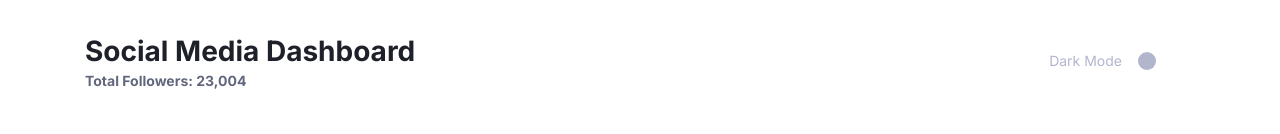
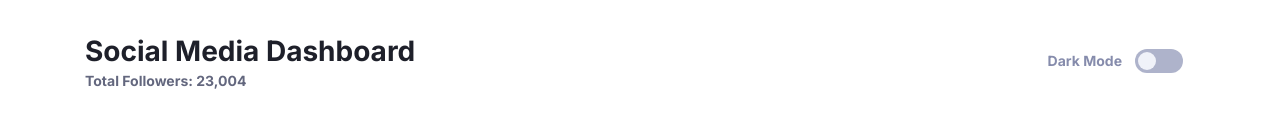
Before and after one commit to jodoesgit/gulp-sass-light-dark-toggle, a website: page index.html in a window 1280 px wide. Shown: the top 134 px of the page. Drawn offline with Linux system fonts and the light colour scheme.

Commit message:
Styled toggle button light/dark

```diff
--- a/app/scss/components/toggle.scss
+++ b/app/scss/components/toggle.scss
@@ -8,6 +8,7 @@
 
     label {
         font-size: rem(14);
+        font-weight: 700;
         color: var(--toggle);
 
         &[for='dark'] {
@@ -30,6 +31,7 @@
         &:focus ~ .toggle__button {
             border: 2px solid white;
         }
+
     }
 
     &__background{
@@ -51,7 +53,7 @@
         width: rem(18);
         height: rem(18);
         border-radius:50%;
-        background: var(--toggle);
+        background-color: var(--toggle-button);
         transition: all 150ms ease-in-out;
     }
 
--- a/app/scss/globals/colors.scss
+++ b/app/scss/globals/colors.scss
@@ -9,7 +9,8 @@
     --youtube: hsl(328, 97%, 39%);
     --toggle-bg-start: hsl(210, 78%, 56%);
     --toggle-bg-end: hsl(146, 68%, 55%);
-    --toggle-light: hsl(230, 22%, 75%);
+    --toggle-light: hsl(230, 19%, 60%);
+    --toggle-bg-light: hsl(230, 22%, 74%);
     --toggle-button-light: hsl(228, 46%, 96%);
     --dark-bg: hsl(230, 19%, 15%);
     --dark-top-bg: hsl(232, 19%, 15%);
@@ -40,7 +41,7 @@
       --text-color2: var(--dark-text1);
       --card-bg: var(--dark-card);
       --card-hover: var(--dark-card-hover);
-      --toggle: var(--light-bg);
+      --toggle: var(--dark-bg);
       --toggle-bg: linear-gradient(
         225deg,
         var(--toggle-bg-end) 0%,
```
Also changed, not shown: dist/style.css, 1 other file.
